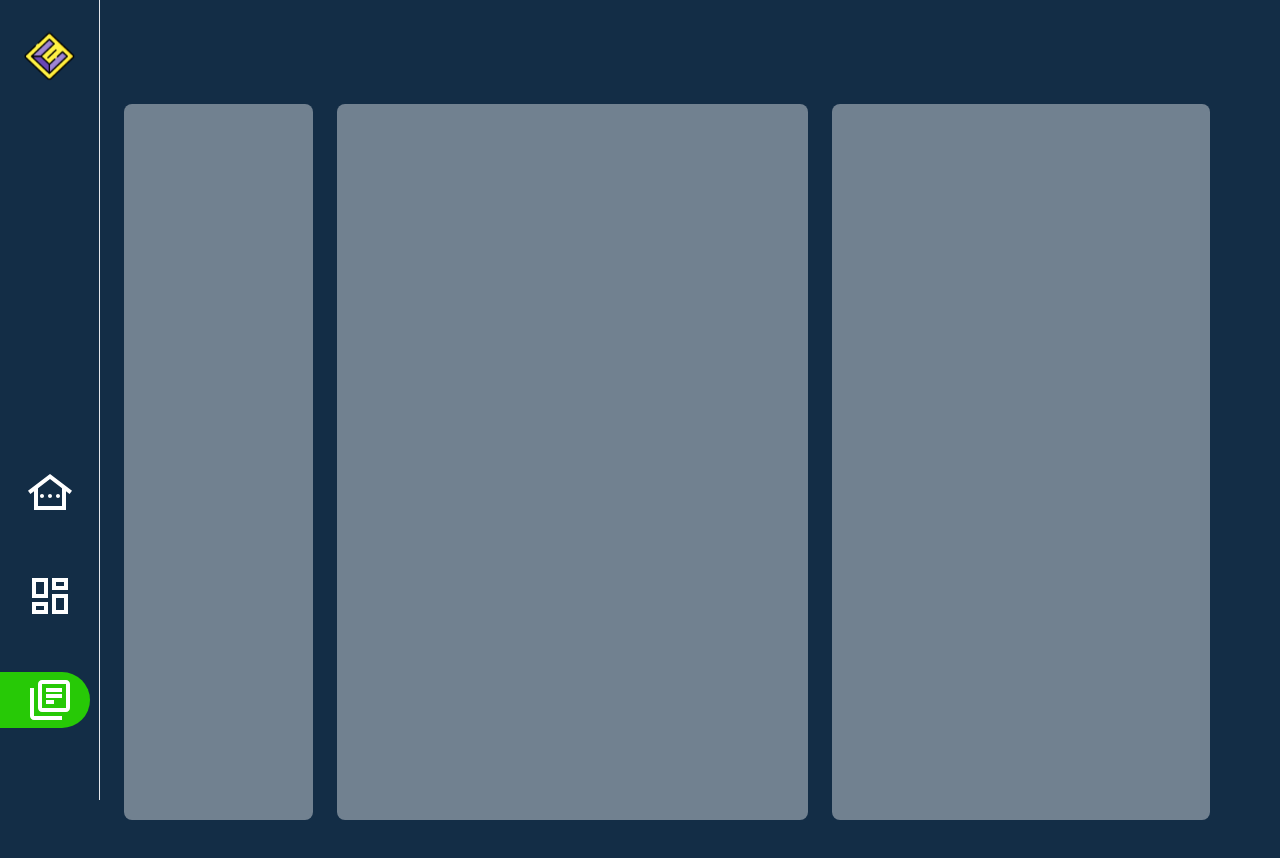
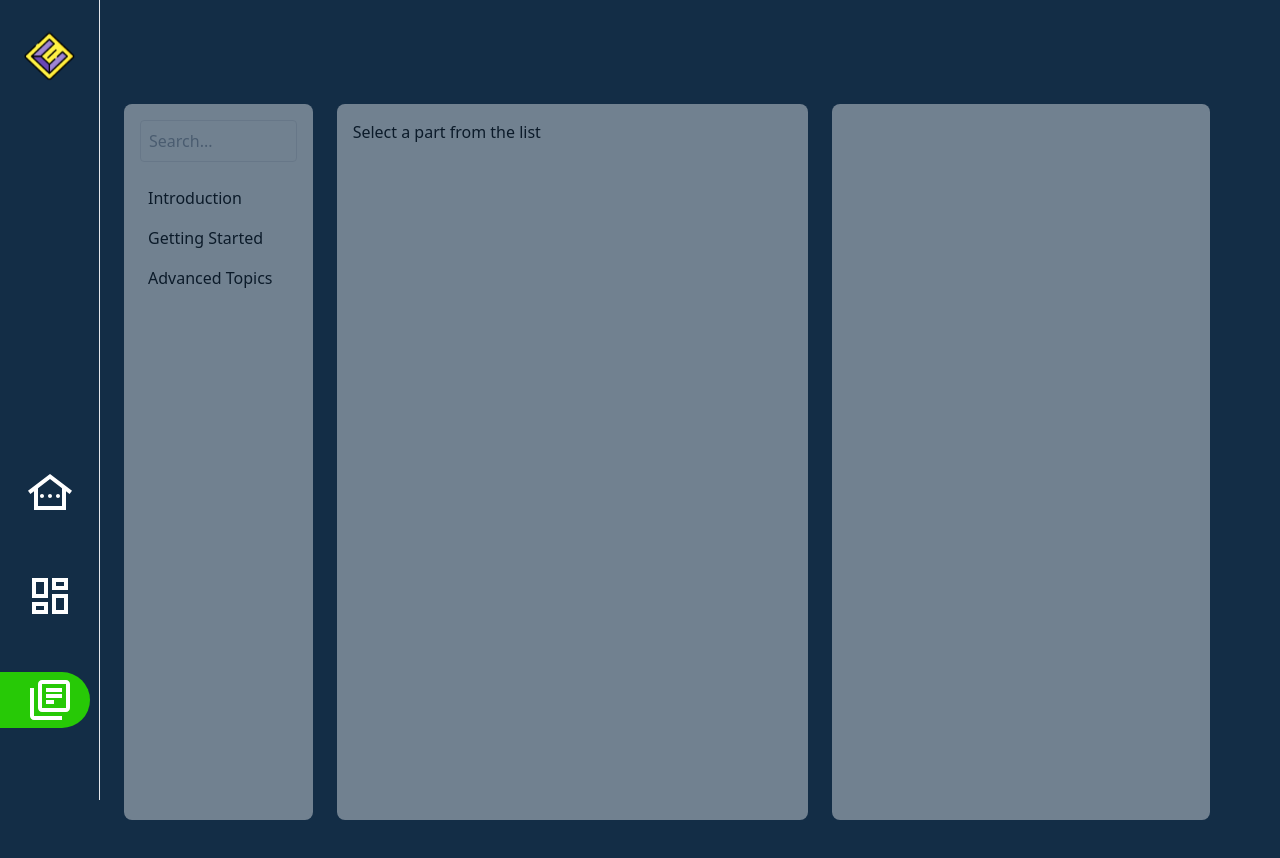
Before and after one commit to OTTO-EIP/code-conquer, a React (Vite) app in the folder web/: page /about in a window 1280 px wide. Shown: the top 858 px of the page. Built offline with nearby package versions, Linux system fonts and the light colour scheme.

Commit message:
[New branch] add documentation

```diff
--- a/web/src/pages/About.tsx
+++ b/web/src/pages/About.tsx
@@ -1,10 +1,57 @@
-import React from 'react';
+import React, { useState } from 'react';
+
+interface DocumentationPart {
+  id: string;
+  title: string;
+  content: string;
+}
+
+const documentation: DocumentationPart[] = [
+  { id: '1', title: 'Introduction', content: 'This is the introduction.' },
+  { id: '2', title: 'Getting Started', content: 'This is the getting started guide.' },
+  { id: '3', title: 'Advanced Topics', content: 'These are advanced topics.' },
+];
 
 const About: React.FC = () => {
+  const [searchTerm, setSearchTerm] = useState('');
+  const [selectedPart, setSelectedPart] = useState<DocumentationPart | null>(null);
+
+  const filteredDocs = documentation.filter((doc) =>
+    doc.title.toLowerCase().includes(searchTerm.toLowerCase())
+  );
+
   return (
     <div className="flex w-full h-full pt-20 pb-14 space-x-6">
-      <div className="w-2/12 h-full bg-white opacity-40 rounded-lg"></div>
-      <div className="w-5/12 h-full bg-white opacity-40 rounded-lg"></div>
+      <div className="w-2/12 h-full bg-white opacity-40 rounded-lg p-4 flex flex-col">
+        <input
+          type="text"
+          placeholder="Search..."
+          value={searchTerm}
+          onChange={(e) => setSearchTerm(e.target.value)}
+          className="mb-4 p-2 border rounded"
+        />
+        <ul>
+          {filteredDocs.map((doc) => (
+            <li
+              key={doc.id}
+              onClick={() => setSelectedPart(doc)}
+              className={`cursor-pointer p-2 rounded ${selectedPart?.id === doc.id ? 'bg-gray-200' : ''}`}
+            >
+              {doc.title}
+            </li>
+          ))}
+        </ul>
+      </div>
+      <div className="w-5/12 h-full bg-white opacity-40 rounded-lg p-4">
+        {selectedPart ? (
+          <div>
+            <h1 className="text-2xl mb-4">{selectedPart.title}</h1>
+            <p>{selectedPart.content}</p>
+          </div>
+        ) : (
+          <p>Select a part from the list</p>
+        )}
+      </div>
       <div className="w-4/12 h-full bg-white opacity-40 rounded-lg"></div>
     </div>
   );
```
